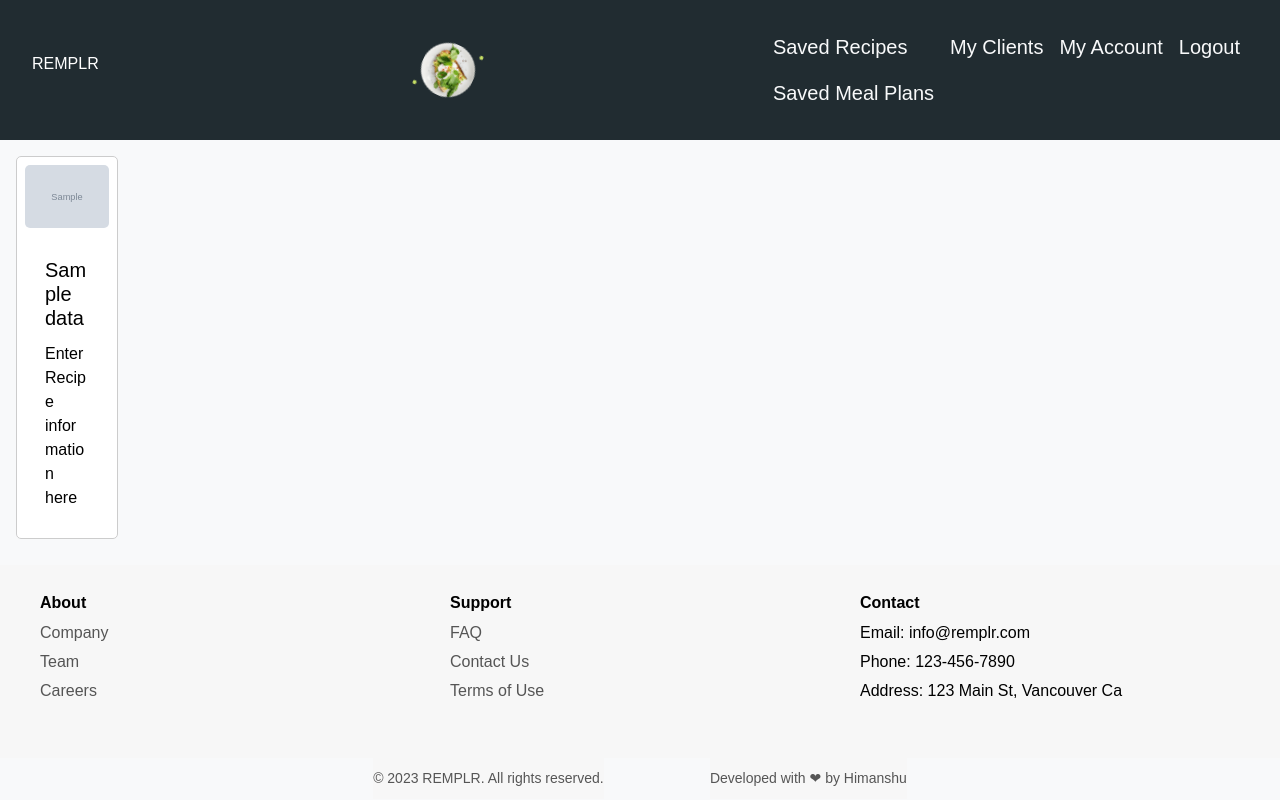
After one commit to himanshuk-dev/REMPLR-1.0, a Flask app: a page that uses templates/base.html in a window 1280 px wide. The commit adds this page. Run offline with Flask 3, Linux system fonts and the light colour scheme; the visitor is signed in with stand-in values (Sample User, id 1); tables that the repository leaves empty hold one stand-in row (values such as "Sample post"); grey boxes marked "Sample" are stand-in pictures; a database or web service that is not in the repository returns one stand-in record (values such as "Sample title"); data that the repository does not hold is empty.

Commit message:
adding saved recipe page

```diff
--- a/app.py
+++ b/app.py
@@ -298,24 +298,26 @@ def save_recipes():
 
     return redirect('/')
 
-@app.route("/users/<username>/recipes", methods=["POST"])
-def saved_recipes():
+@app.route("/users/<username>/recipes")
+def saved_recipes(username):
     '''Route to show Recipes search Results'''
 
     if session.get('nutritionist_id'):
 
         user_id = session['nutritionist_id']
         user = Nutritionist.query.get_or_404(user_id)
-        saved_recipes = user.recipes
+        recipes = Recipe.query.filter_by(user_id=user_id).all()
+        results = {'results': []}
 
-        if(save_recipes):
-            for recipe in saved_recipes:
+        if(recipes):
+            for recipe in recipes:
                 url = f"{base_url}recipes/complexSearch?query={recipe.name}&diet=vegetarian&apiKey={api_key}"
                 response = requests.get(url)
-                print('saved recipe?', response)
-                results = response.json()
+                result = response.json()
+                results['results'].extend(result['results'])
 
-        return render_template("saved_recipes.html", user=user, results = results['results'])
+
+            return render_template("saved_recipes.html", user=user, results = results['results'])
 
 
 # ===============================================
--- a/templates/base.html
+++ b/templates/base.html
@@ -3,7 +3,7 @@
   <head>
     <meta charset="UTF-8" />
     <meta name="viewport" content="width=device-width, initial-scale=1.0" />
-    <link rel="stylesheet" href="../static/app.css" />
+
     <link
       rel="stylesheet"
       href="https://cdn.jsdelivr.net/npm/bootstrap@4.0.0/dist/css/bootstrap.min.css"
@@ -25,7 +25,7 @@
     />
     <title>{% block title %}{% endblock title %}</title>
     <!-- styles -->
-    <link rel="stylesheet" href="" />
+    <link rel="stylesheet" href="../static/app.css" />
   </head>
   <body class="bg-light">
     <nav class="d-flex justify-content-between p-4">
--- /dev/null
+++ b/templates/saved_recipes.html
@@ -0,0 +1,29 @@
+{% extends 'base.html' %} {% block title %}REMPLR | Saved Recipes{% endblock
+title %} {% block content %} {% if session['nutritionist_id'] %}
+
+<!-- Section to display saved recipes -->
+<section class="d-flex">
+  {% if results %}
+
+  <div class="card-deck row">
+    {% for data in results %}
+    <div class="col-sm-6 col-md-4 p-3">
+      <div class="card" id="recipe-result">
+        <img
+          class="card-img-top"
+          src="{{data.image}}"
+          alt="{{data.title}}"
+          style="object-fit: contain"
+        />
+        <div class="card-body">
+          <h5 class="card-title">{{data.title}}</h5>
+          <p class="card-text">Enter Recipe information here</p>
+        </div>
+      </div>
+    </div>
+
+    {% endfor %}
+  </div>
+  {% endif %}
+</section>
+{% endif %} {% endblock content %}
--- a/templates/search_recipes.html
+++ b/templates/search_recipes.html
@@ -82,7 +82,7 @@ title %} {% block content %} {% if session['nutritionist_id'] %}
             <h5 class="card-title">{{data.title}}</h5>
             <p class="card-text">Enter Recipe information here</p>
             <input type="hidden" name="data_name" value="{{data.title}}" />
-            <button type="submit" class="btn btn-primary">Submit</button>
+            <button type="submit" class="btn btn-primary">Save Recipe</button>
           </div>
         </div>
       </form>
```
